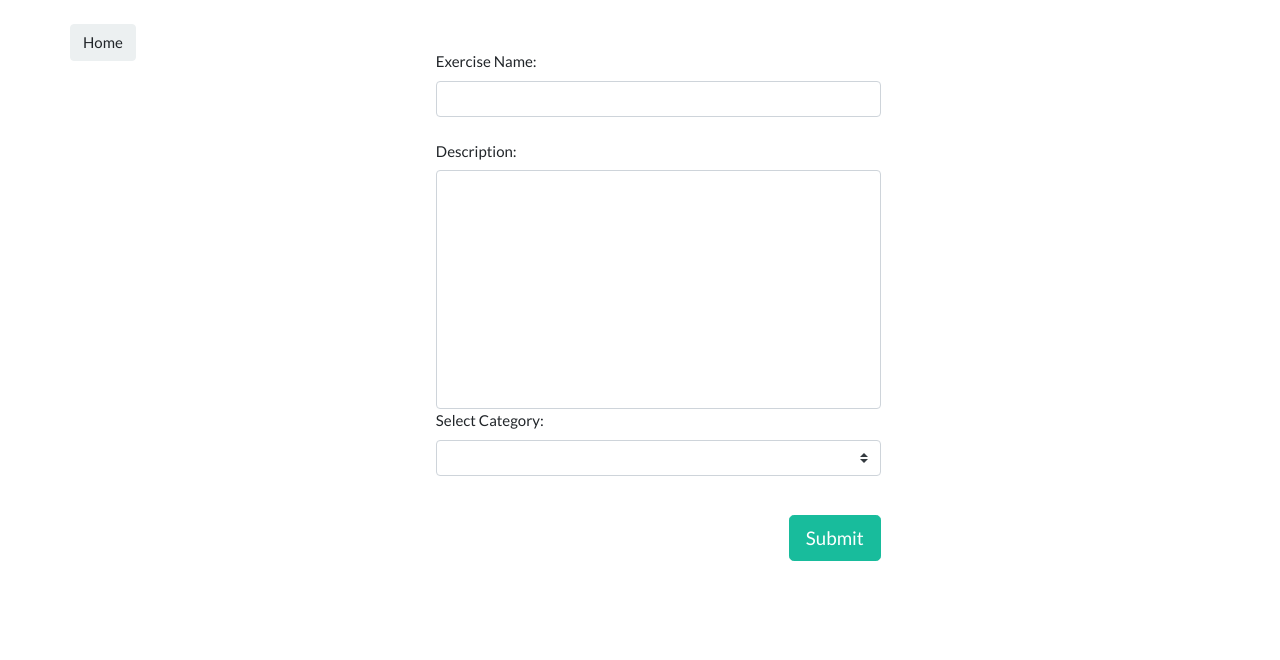
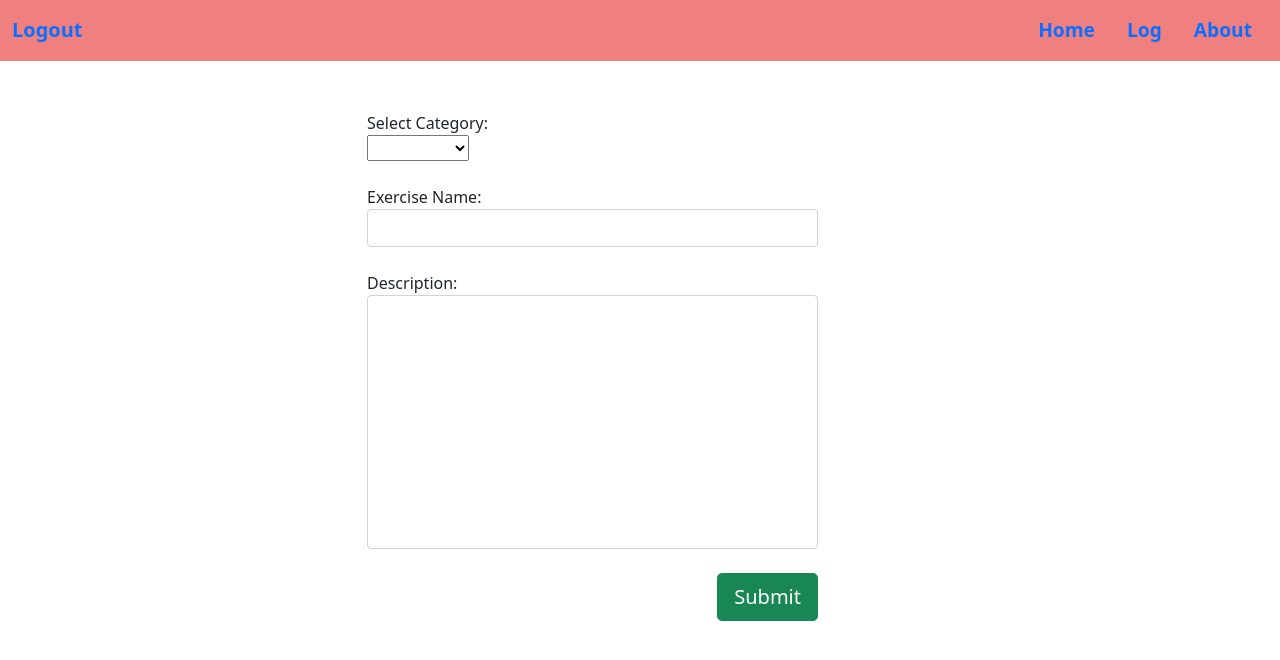
Before and after one commit to ejsmith13/workout-crusher, a website: page public/newWorkout.html in a window 1280 px wide. Drawn offline with nearby package versions, Linux system fonts and the light colour scheme.

Commit message:
Update the styling for newWorkout page

```diff
--- a/public/newWorkout.css
+++ b/public/newWorkout.css
@@ -1,3 +1,14 @@
+
+
+/* Navbar */
+.navbar {
+  background-color: lightcoral;
+  font-size: larger;
+  font-weight: bolder;
+  color: blue;
+}
+
+/* Page features  */
 button.submit {
     float: right;
   }
--- a/public/newWorkout.html
+++ b/public/newWorkout.html
@@ -3,37 +3,53 @@
 
 <head>
   <meta charset="UTF-8">
-  <title>Workout - Express</title>
+  <title>New Workout</title>
   <!-- Latest compiled and minified CSS & JS -->
-  <link href="https://maxcdn.bootstrapcdn.com/bootswatch/4.0.0/flatly/bootstrap.min.css" rel="stylesheet">
-  <link rel="stylesheet" href="newWorkout.css" media="screen" title="no title">
+  <link href="https://cdn.jsdelivr.net/npm/bootstrap@5.0.0-beta2/dist/css/bootstrap.min.css" rel="stylesheet">
+  <link rel="stylesheet" href="newWorkout.css">
 </head>
 
 
 <body>
+    <!-- Navbar like other pages -->
+    <nav class="navbar " id="nav">
+        <div class="container-fluid">
+          <a class="navbar-brand" href="/logout">
+            Logout
+          </a>
+          <ul class="nav" id="navLinks">
+            <li class="nav-item">
+              <a class="nav-link active" aria-current="page" href="/home">Home</a>
+            </li>
+            <li class="nav-item">
+              <a class="nav-link" href="/logWorkout">Log</a>
+            </li>
+            <li class="nav-item">
+              <a class="nav-link" href="/about">About</a>
+            </li>
+          </ul>
+        </div>
+    </nav>
+
     <div class="container">
       <div class="row">
-        <div class="row">
-          <div class="col-sm-2 mt-4">
-            <a class="btn btn-light" href="/home">Home</a>
-          </div>
-        </div>
         <div class="col-md-5 offset-md-3">
           <form id="cms">
+            <div class="form-group">
+                <label for="category">Select Category:</label><br />
+                <select class="custom-select" id="category">
+                  <option value="Cardio">Cardio</option>
+                  <option value="Resistance">Resistance</option>
+                  <option value="Yoga">Yoga</option>
+                </select>
+            </div>
+              <br />
             <div class="form-group">
               <label for="exercise_name">Exercise Name:</label>
               <input type="text" class="form-control" id="exercise_name">
               <br />
               <label for="description">Description:</label>
               <textarea class="form-control" rows="10" id="description"></textarea>
-              <div class="form-group">
-                <label for="category">Select Category:</label>
-                <select class="custom-select" id="category">
-                  <option value="Cardio">Cardio</option>
-                  <option value="Resistance">Resistance</option>
-                  <option value="Yoga">Yoga</option>
-                </select>
-              </div>
               <br />
               <button type="submit" class="btn btn-success submit btn-lg">Submit</button>
             </div>
```
Lines whose indentation alone changed are shown as unchanged.
